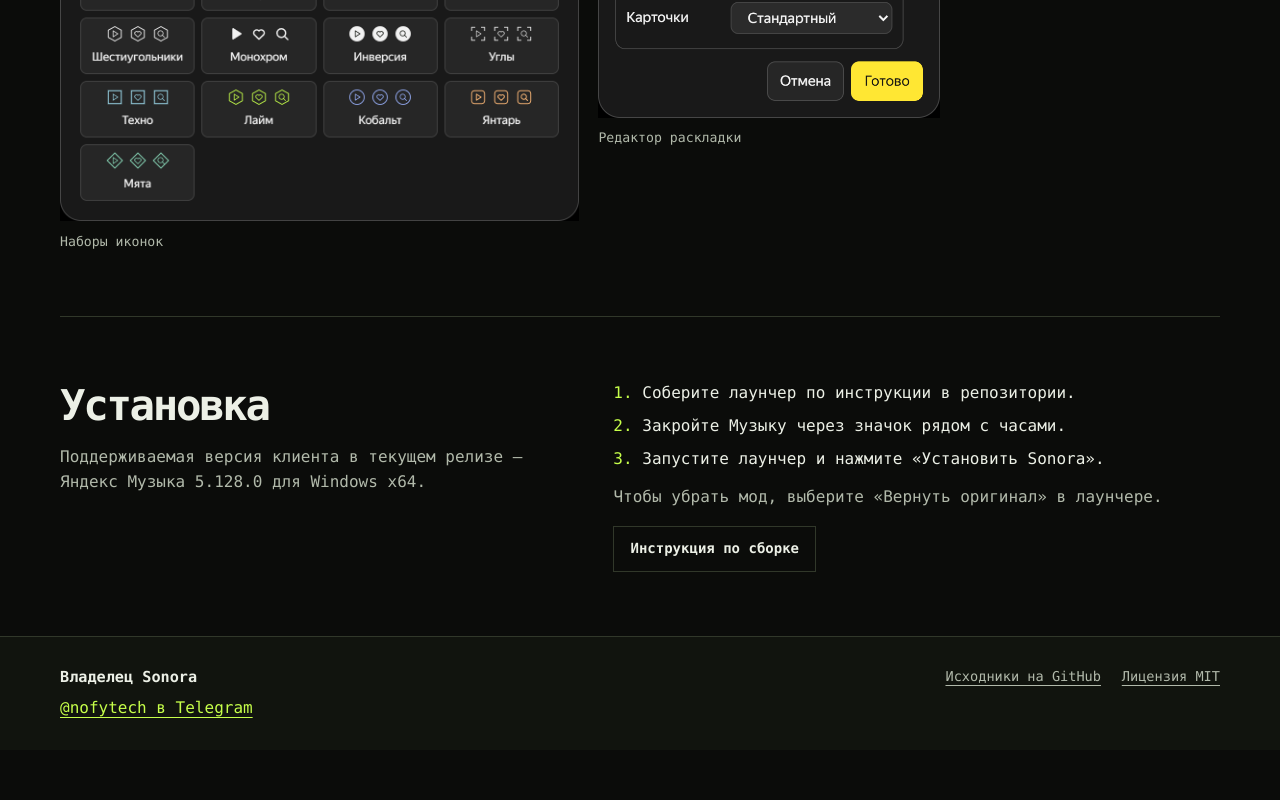
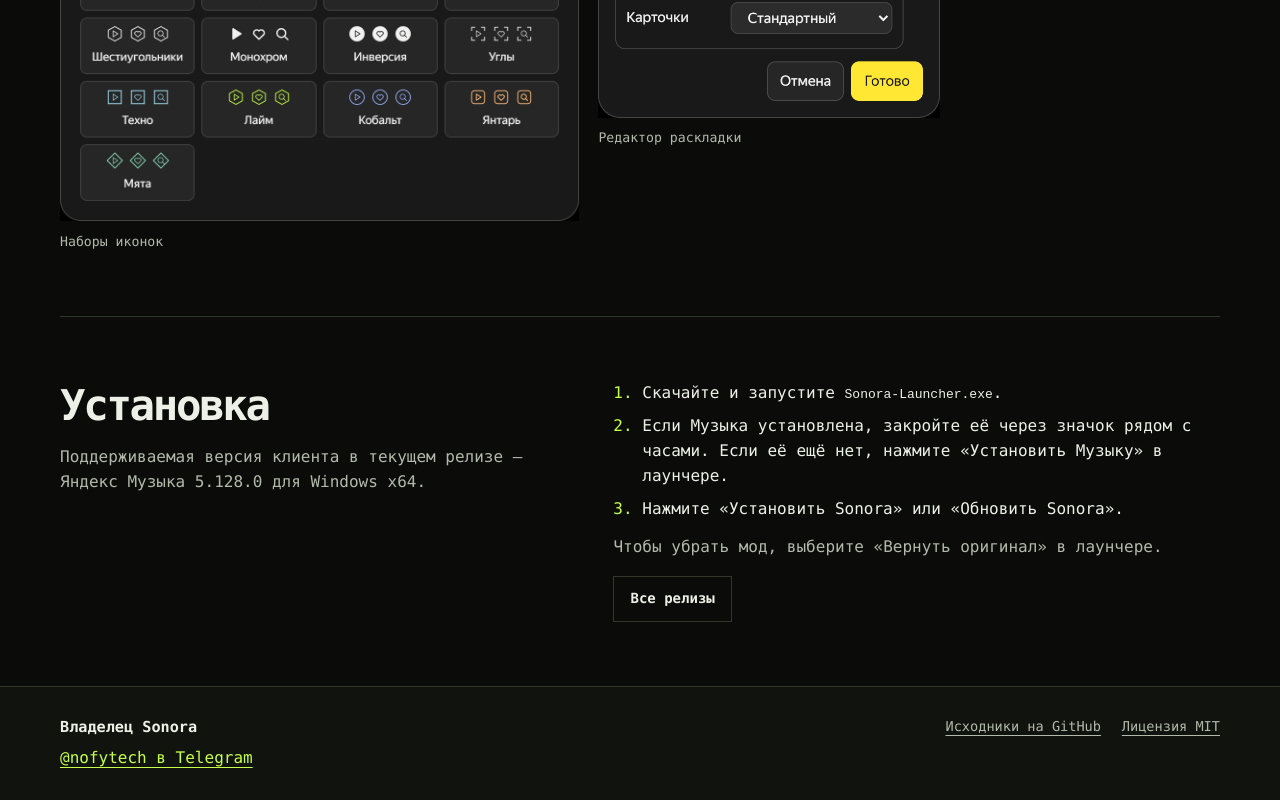
Before and after one commit to nofy541/Sonora, a plain HTML site: page docs/index.html in a window 1280 px wide. Shown: the part 1998-2798 px from the top of the page. Before the commit the page ends 2748 px from the top, so only its background shows below. Drawn offline with Linux system fonts and the light colour scheme.

Commit message:
Link directly to the installer on GitHub Releases

```diff
--- a/docs/index.html
+++ b/docs/index.html
@@ -39,7 +39,7 @@
         <h2>Ваш интерфейс Яндекс Музыки</h2>
         <p class="lead">Поставьте живые обои, выберите вид Волны, настройте цвета и переместите элементы плеера. Меню Sonora открывается прямо в Музыке.</p>
         <div class="actions">
-          <a class="button primary" href="https://github.com/nofy541/Sonora/releases/latest">Релизы на GitHub</a>
+          <a class="button primary" href="https://github.com/nofy541/Sonora/releases/latest/download/Sonora-Launcher.exe">Скачать лаунчер .exe</a>
           <a class="button" href="#install">Как установить</a>
         </div>
       </div>
@@ -98,12 +98,12 @@
       </div>
       <div>
         <ol>
-          <li>Соберите лаунчер по инструкции в репозитории.</li>
-          <li>Закройте Музыку через значок рядом с часами.</li>
-          <li>Запустите лаунчер и нажмите «Установить Sonora».</li>
+          <li>Скачайте и запустите <code>Sonora-Launcher.exe</code>.</li>
+          <li>Если Музыка установлена, закройте её через значок рядом с часами. Если её ещё нет, нажмите «Установить Музыку» в лаунчере.</li>
+          <li>Нажмите «Установить Sonora» или «Обновить Sonora».</li>
         </ol>
         <p>Чтобы убрать мод, выберите «Вернуть оригинал» в лаунчере.</p>
-        <a class="button" href="https://github.com/nofy541/Sonora#сборка">Инструкция по сборке</a>
+        <a class="button" href="https://github.com/nofy541/Sonora/releases">Все релизы</a>
       </div>
     </section>
   </main>
```
Also changed, not shown: 1 other file.
